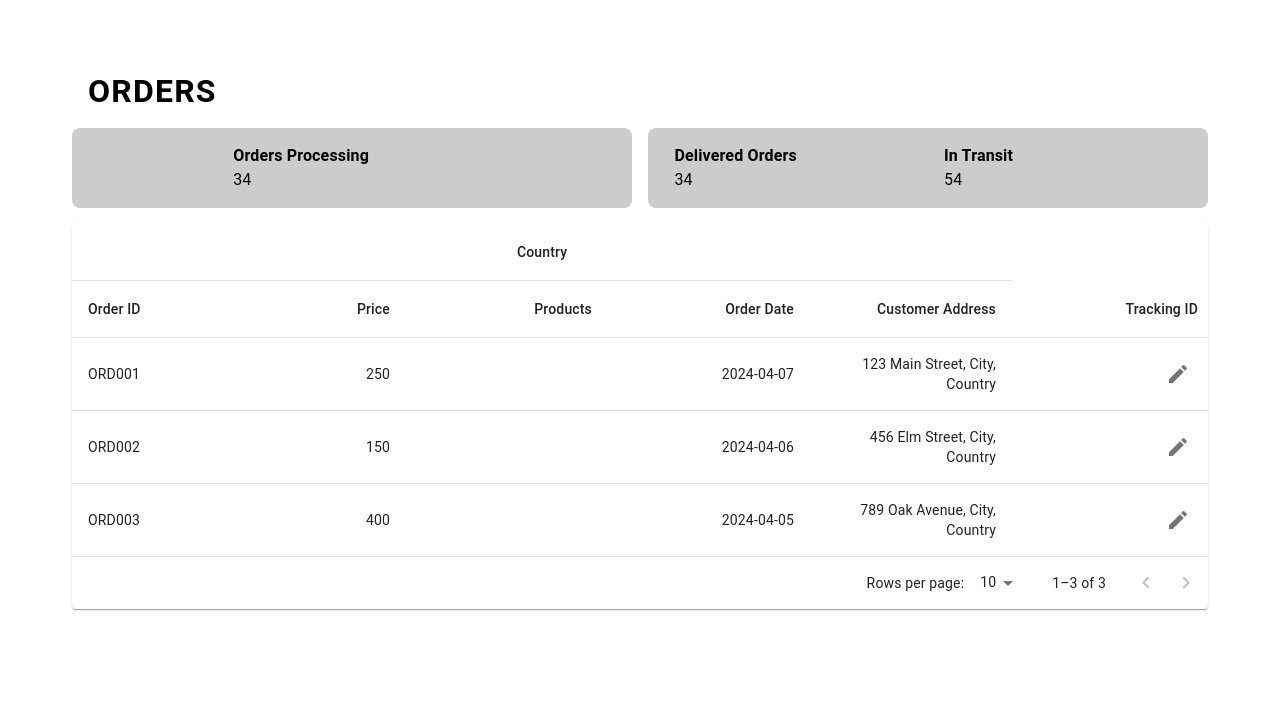
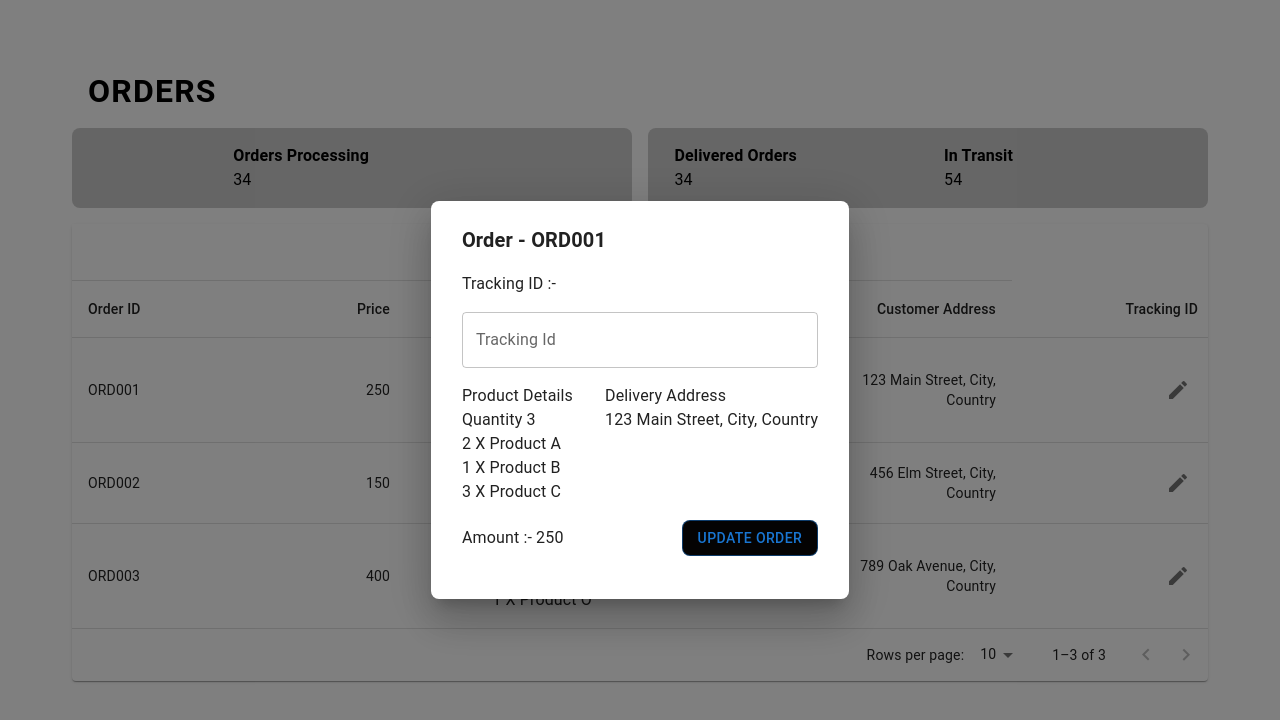
Before and after one commit to Rely-on-Pharma/Rely-on-Pharma-Frontend, a Next.js app: page /Admin/Orders/OrdersMain in a window 1280 px wide. Both pictures are taken after a click on the button 1178 px from the left and 373 px from the top of the page. Shown: the top 720 px of the page. Built offline with nearby package versions, Linux system fonts and the light colour scheme.

Commit message:
order page dialog box added

```diff
--- a/src/constants/data/AdminColumnData.js
+++ b/src/constants/data/AdminColumnData.js
@@ -82,7 +82,8 @@ export const listingPageColumns = [
       ],
       totalPrice: 250, // Total price of the order
       orderDate: '2024-04-07', // Date of the order
-      customerAddress: '123 Main Street, City, Country' // Customer address
+      customerAddress: '123 Main Street, City, Country', // Customer address
+      trackingId:1234,
     },
     {
       orderId: 'ORD002',
@@ -92,7 +93,8 @@ export const listingPageColumns = [
       ],
       totalPrice: 150,
       orderDate: '2024-04-06',
-      customerAddress: '456 Elm Street, City, Country'
+      customerAddress: '456 Elm Street, City, Country',
+      trackingId:1254,
     },
     {
       orderId: 'ORD003',
--- a/src/pages/Admin/Orders/OrdersTable.jsx
+++ b/src/pages/Admin/Orders/OrdersTable.jsx
@@ -1,7 +1,7 @@
 // ColumnGroupingTable.js
 
 import { MemoizedIconButton } from "@/constants/SDK/CustomIconButton";
-import EditIcon from '@mui/icons-material/Edit';
+import EditIcon from "@mui/icons-material/Edit";
 import Paper from "@mui/material/Paper";
 import Table from "@mui/material/Table";
 import TableBody from "@mui/material/TableBody";
@@ -10,13 +10,37 @@ import TableContainer from "@mui/material/TableContainer";
 import TableHead from "@mui/material/TableHead";
 import TablePagination from "@mui/material/TablePagination";
 import TableRow from "@mui/material/TableRow";
-import React from "react";
+import React, { useState } from "react";
 import CustomOrderRow from "./CustomOrderRow";
-// import CustomProductROw from "./CustomProductROw";
+import {
+  Dialog,
+  DialogTitle,
+  Box,
+  DialogContent,
+  DialogActions,
+  Typography,
+  styled,
+} from "@mui/material";
+import { MemoizedInputField } from "@/constants/SDK/customInput";
+import { MemoizedButton } from "@/constants/SDK/CustomButton";
+import { colors } from "@/constants/colors";
 
+const CustomOrdersTable = styled(Box)(({ theme }) => ({
+  ".bold-title": {
+    fontSize: "1.2rem",
+    fontWeight: "600",
+  },
+  ".btn": {
+    background: colors?.MonochromeDark,
+    borderRadius: "8px",
+  },
+}));
 export default function OrdersTable({ columns, rows }) {
   const [page, setPage] = React.useState(0);
   const [rowsPerPage, setRowsPerPage] = React.useState(10);
+  const [selectedOrder, setSelectedOrder] = useState(null); // State to track the selected order
+  const [openDialog, setOpenDialog] = useState(false); // State to control dialog visibility
+  const [trackId, setTrackId] = useState("");
 
   const handleChangePage = (event, newPage) => {
     setPage(newPage);
@@ -27,7 +51,19 @@ export default function OrdersTable({ columns, rows }) {
     setPage(0);
   };
 
+  // Function to handle click event on TableRow and open the dialog
+  const handleClickTableRow = (order) => {
+    setSelectedOrder(order);
+    setOpenDialog(true);
+  };
+
+  // Function to close the dialog
+  const handleCloseDialog = () => {
+    setOpenDialog(false);
+  };
+
   return (
+    <CustomOrdersTable>
       <Paper sx={{ width: "100%" }}>
         <TableContainer sx={{ maxHeight: 440 }}>
           <Table stickyHeader aria-label="sticky table">
@@ -36,7 +72,6 @@ export default function OrdersTable({ columns, rows }) {
                 <TableCell align="center" colSpan={5}>
                   Country
                 </TableCell>
-
               </TableRow>
               <TableRow>
                 {columns.map((column) => (
@@ -55,21 +90,29 @@ export default function OrdersTable({ columns, rows }) {
                 .slice(page * rowsPerPage, page * rowsPerPage + rowsPerPage)
                 .map((row) => {
                   return (
-                  <TableRow hover role="checkbox" tabIndex={-1} key={row.code}>
+                    <TableRow
+                      hover
+                      role="checkbox"
+                      tabIndex={-1}
+                      key={row.code}
+                      onClick={() => handleClickTableRow(row)}
+                      style={{cursor:"pointer"}}
+                    >
                       {columns.map((column) => {
                         const value = row[column.id];
                         // Render custom component for "name" column
-                      if (column.id === "products") {
+                        if (column.id === "product") {
                           return (
                             <TableCell key={column.id} align={column.align}>
-                           <CustomOrderRow data={row?.products}/>
+                              <CustomOrderRow data={row?.products} />
                             </TableCell>
                           );
-                      } if (column.id === "action") {
+                        }
+                        if (column.id === "action") {
                           // Render buttons for the "action" column
                           return (
                             <TableCell key={column.id} align={column.align}>
-                            <MemoizedIconButton icon={EditIcon}/>
+                              <MemoizedIconButton icon={EditIcon} />
                             </TableCell>
                           );
                         } else {
@@ -99,5 +142,87 @@ export default function OrdersTable({ columns, rows }) {
           onRowsPerPageChange={handleChangeRowsPerPage}
         />
       </Paper>
+
+      {/* Dialog to display order details */}
+      <Dialog
+        PaperProps={{
+          sx: { borderRadius: "0.5em", margin: "16px", padding: "0.4rem" },
+        }}
+        open={openDialog}
+        onClose={handleCloseDialog}
+      >
+        {selectedOrder && (
+          <>
+            <DialogTitle style={{ fontWeight: "600" }}>
+              Order - {selectedOrder?.orderId}
+            </DialogTitle>
+            <DialogContent>
+              <Typography>
+                Tracking ID :-
+                {selectedOrder?.transactionId && selectedOrder?.transactionId}
+              </Typography>
+              <MemoizedInputField
+                type={"text"}
+                label={"Tracking Id"}
+                placeholder="Enter Tracking Id"
+                style={{ margin: "1rem 0" }}
+                value={trackId}
+                onChange={(e) => setTrackId(e?.target.value)}
+              />
+
+              <Box
+                style={{
+                  display: "flex",
+                  justifyContent: "space-between",
+                  gap: "2rem",
+                }}
+                sx={{ flexDirection: { xs: "column", md: "row" } }}
+              >
+                <Box>
+                  <Typography className="bold-title">
+                    Product Details
+                  </Typography>
+                  <Typography>
+                    Quantity {selectedOrder?.products?.length}
+                  </Typography>
+                  <CustomOrderRow data={selectedOrder?.products} />
+                </Box>
+                <Box>
+                  <Typography className="bold-title">
+                    Delivery Address
+                  </Typography>
+                  <Typography>{selectedOrder?.customerAddress}</Typography>
+                </Box>
+              </Box>
+              <Box
+                style={{
+                  display: "flex",
+                  justifyContent: "space-between",
+                  alignItems: "center",
+                  margin: "1rem 0",
+                }}
+              >
+                <Typography className="bold-title">
+                  Amount :- {selectedOrder?.totalPrice}
+                </Typography>
+                <MemoizedButton
+                  style={{
+                    background: colors?.MonochromeDark,
+                    borderRadius: "8px",
+                  }}
+                  className={"btn"}
+                  content={"update order"}
+
+                  handleClick={(e)=>{
+                    // api call
+                    setOpenDialog(false)
+                  }}
+                />
+              </Box>
+            </DialogContent>
+          </>
+        )}
+      </Dialog>
+    </CustomOrdersTable>
   );
 }
```
Lines whose indentation alone changed are shown as unchanged.
